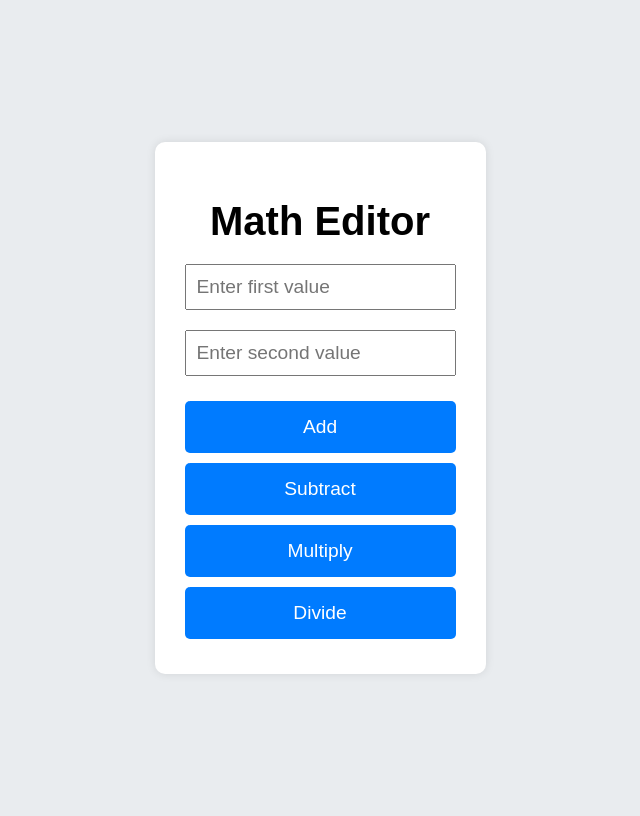
After one commit to Ruchesha/math-editor-2, a Flask app: page /math-editor in a window 1280 px wide. The commit adds this page. Shown: the whole page, without its empty margins (320-960 px from the left). Run offline with Flask 3, Linux system fonts and the light colour scheme.

Commit message:
latest version

```diff
--- a/app/app.py
+++ b/app/app.py
@@ -1,4 +1,4 @@
-from flask import Flask, render_template, jsonify, request
+from flask import Flask, render_template, request
 
 app = Flask(__name__)
 
@@ -6,31 +6,29 @@ app = Flask(__name__)
 def index():
     return render_template('index.html')
 
-@app.route('/status')
-def status():
-    return jsonify({'message': 'Server is up and running'})
+@app.route('/math-editor', methods=['GET', 'POST'])
+def math_editor():
+    result = None
+    operation = None
 
-@app.route('/calculate', methods=['POST'])
-def calculate():
-    data = request.json
-    operation = data.get('operation')
-    num1 = float(data.get('num1'))
-    num2 = float(data.get('num2'))
+    if request.method == 'POST':
+        try:
+            value1 = float(request.form['value1'])
+            value2 = float(request.form['value2'])
+            operation = request.form['operation']
 
-    if operation == 'add':
-        result = num1 + num2
-    elif operation == 'subtract':
-        result = num1 - num2
-    elif operation == 'multiply':
-        result = num1 * num2
-    elif operation == 'divide':
-        if num2 == 0:
-            return jsonify({'error': 'Cannot divide by zero'}), 400
-        result = num1 / num2
-    else:
-        return jsonify({'error': 'Invalid operation'}), 400
+            if operation == 'add':
+                result = value1 + value2
+            elif operation == 'subtract':
+                result = value1 - value2
+            elif operation == 'multiply':
+                result = value1 * value2
+            elif operation == 'divide':
+                result = value1 / value2 if value2 != 0 else 'Error (division by zero)'
+        except ValueError:
+            result = 'Invalid input'
 
-    return jsonify({'result': result})
+    return render_template('math_editor.html', result=result, operation=operation)
 
 if __name__ == '__main__':
     app.run(host='0.0.0.0', port=5000, debug=True)
--- /dev/null
+++ b/app/templates/math_editor.html
@@ -0,0 +1,74 @@
+<!DOCTYPE html>
+<html lang="en">
+<head>
+    <meta charset="UTF-8">
+    <meta name="viewport" content="width=device-width, initial-scale=1.0">
+    <title>Math Editor</title>
+    <style>
+        body {
+            display: flex;
+            justify-content: center;
+            align-items: center;
+            height: 100vh;
+            background-color: #e9ecef;
+            font-family: Arial, sans-serif;
+            text-align: center;
+        }
+        .container {
+            background-color: #fff;
+            padding: 30px;
+            border-radius: 10px;
+            box-shadow: 0 0 10px rgba(0, 0, 0, 0.1);
+        }
+        h1 {
+            font-size: 2.5em;
+            margin-bottom: 20px;
+        }
+        form {
+            display: flex;
+            flex-direction: column;
+        }
+        input[type="number"] {
+            padding: 10px;
+            margin-bottom: 20px;
+            font-size: 1.2em;
+        }
+        .btn {
+            padding: 15px;
+            font-size: 1.2em;
+            color: #fff;
+            background-color: #007BFF;
+            border: none;
+            border-radius: 5px;
+            cursor: pointer;
+            margin: 5px 0;
+        }
+        .btn:hover {
+            background-color: #0056b3;
+        }
+        .result {
+            margin-top: 20px;
+            font-size: 1.5em;
+            font-weight: bold;
+        }
+    </style>
+</head>
+<body>
+    <div class="container">
+        <h1>Math Editor</h1>
+        <form method="post" action="/math-editor">
+            <input type="number" name="value1" placeholder="Enter first value" required>
+            <input type="number" name="value2" placeholder="Enter second value" required>
+            <button type="submit" name="operation" value="add" class="btn">Add</button>
+            <button type="submit" name="operation" value="subtract" class="btn">Subtract</button>
+            <button type="submit" name="operation" value="multiply" class="btn">Multiply</button>
+            <button type="submit" name="operation" value="divide" class="btn">Divide</button>
+        </form>
+        {% if result is not none %}
+        <div class="result">
+            Result: {{ result }}
+        </div>
+        {% endif %}
+    </div>
+</body>
+</html>
```
Also changed, not shown: app/static/style.css (added, +83 -0 lines), app/templates/index.html (+23 -61 lines), app/templates/static/css/style.css (deleted, +0 -10 lines).
